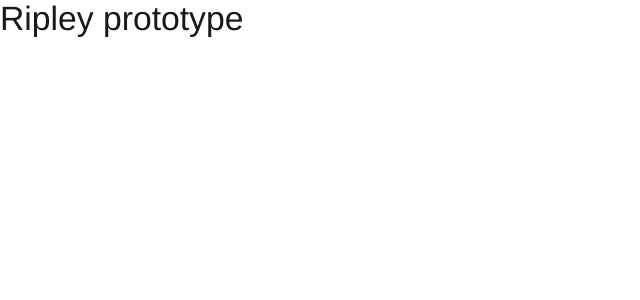
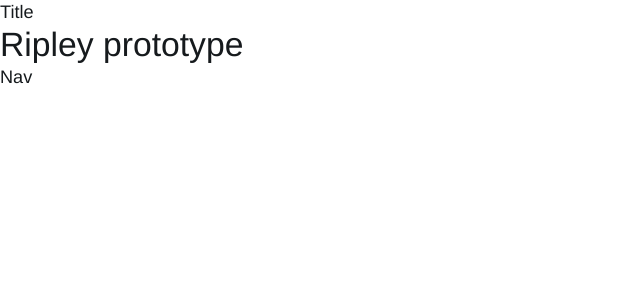
Before and after one commit to ripleysports/prototype, a React app: page / in a window 1280 px wide. Shown: the top 300 px of the page, without its empty margins (0-640 px from the left). Built offline with nearby package versions, Linux system fonts and the light colour scheme.

Commit message:
Add a frame container with max-width.

```diff
--- a/src/App.js
+++ b/src/App.js
@@ -3,8 +3,15 @@ import React, { Component } from 'react';
 class App extends Component {
   render() {
     return (
-      <div>
+      <div className="frame">
+        <div className="title-bar">
+          Title
+        </div>
         <h1 className="size-1-5">Ripley prototype</h1>
+
+        <div className="tab-bar">
+          Nav
+        </div>
       </div>
     );
   }
--- a/src/index.css
+++ b/src/index.css
@@ -170,7 +170,8 @@ html {
 body {
   line-height: 1rem;
   font-size: 0.7rem;
-  font-weight: 400; }
+  font-weight: 400;
+  background-color: #f9fafb; }
 
 .borders {
   border-style: solid;
@@ -1902,3 +1903,35 @@ body {
 
 .overflow-ellipsis {
   text-overflow: ellipsis; }
+
+#root {
+  position: absolute;
+  top: 0;
+  bottom: 0;
+  left: 0;
+  right: 0; }
+
+.frame {
+  display: -webkit-box;
+  display: -moz-box;
+  display: box;
+  display: -webkit-flex;
+  display: -moz-flex;
+  display: -ms-flexbox;
+  display: flex;
+  -webkit-box-orient: vertical;
+  -moz-box-orient: vertical;
+  box-orient: vertical;
+  -webkit-box-direction: normal;
+  -moz-box-direction: normal;
+  box-direction: normal;
+  -webkit-flex-direction: column;
+  -moz-flex-direction: column;
+  flex-direction: column;
+  -ms-flex-direction: column;
+  position: relative;
+  max-width: 1366px;
+  min-height: 100%;
+  margin: 0 auto;
+  box-shadow: 0 0 100px 10px rgba(22, 26, 29, 0.2);
+  background-color: white; }
--- a/src/sass/app.scss
+++ b/src/sass/app.scss
@@ -17,3 +17,6 @@
 
 
 // Components
+
+// Modules
+@import "modules/frame";
--- a/src/sass/base/_general.scss
+++ b/src/sass/base/_general.scss
@@ -18,4 +18,6 @@ body {
   line-height: 1rem;
   font-size: font-size(1);
   font-weight: 400;
+
+  background-color: color(gray, lighten-5);
 }
--- /dev/null
+++ b/src/sass/modules/_frame.scss
@@ -0,0 +1,20 @@
+#root {
+  position: absolute;
+  top: 0;
+  bottom: 0;
+  left: 0;
+  right: 0;
+}
+
+.frame {
+  @include display(flex);
+  @include flex-direction(column);
+  position: relative;
+  max-width: 1366px;
+  min-height: 100%;
+  margin: 0 auto;
+
+  box-shadow: 0 0 100px 10px rgba(color(gray, darken-4), 0.2);
+
+  background-color: color(white);
+}
```
